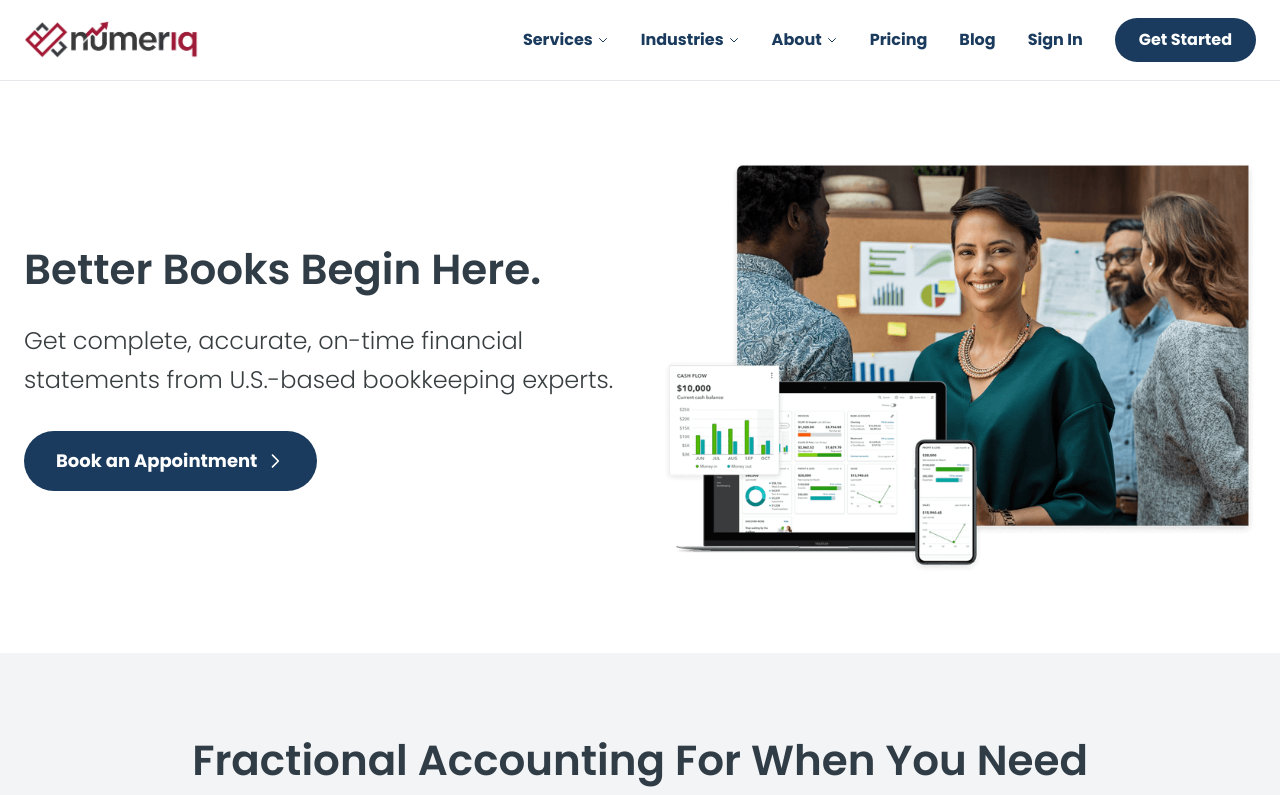
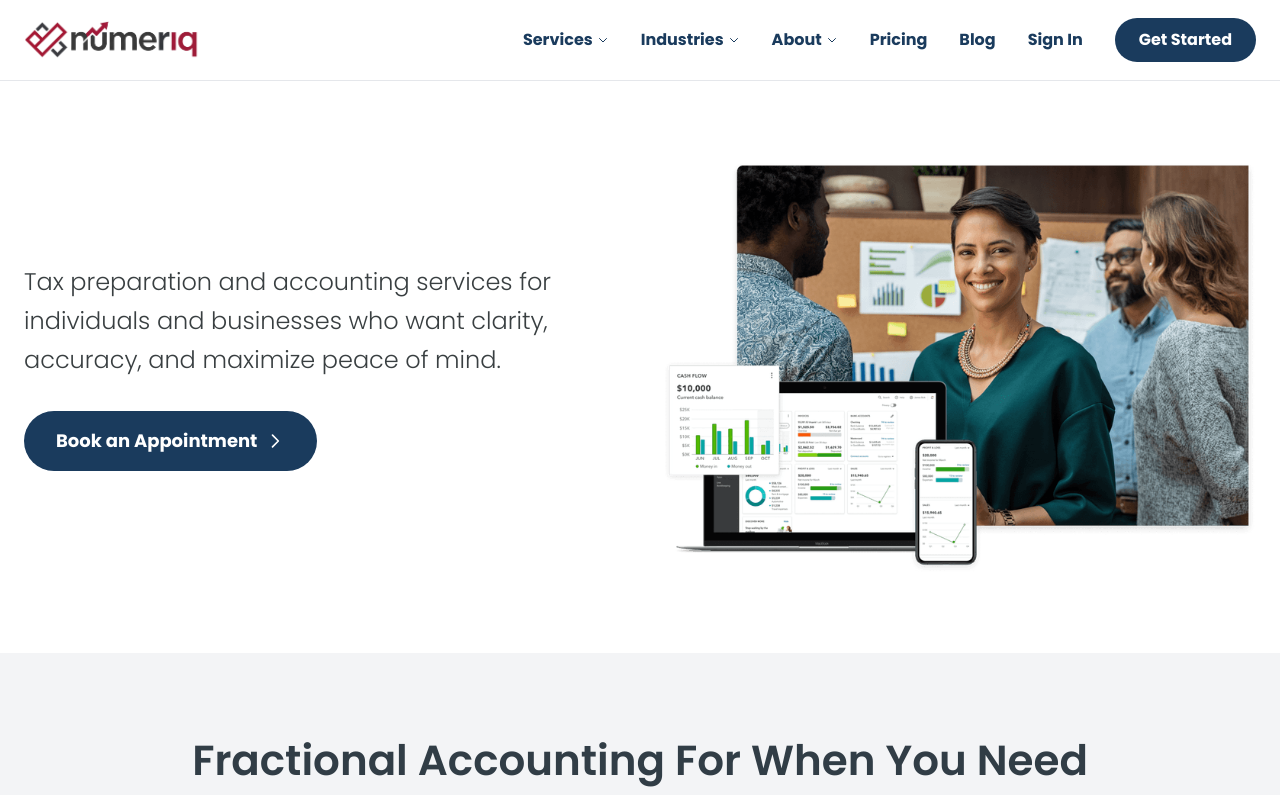
Before and after one commit to BenjaminBlois/website, a Next.js app: page / in a window 1280 px wide. Shown: the top 795 px of the page. Built offline with nearby package versions, Linux system fonts and the light colour scheme.

Commit message:
Update hero section: replace headline and subheadline with new subheader text

```diff
--- a/app/components/Hero.tsx
+++ b/app/components/Hero.tsx
@@ -9,11 +9,8 @@ export default function Hero() {
         <div className="flex flex-col lg:flex-row items-center gap-8 lg:gap-12 py-12 md:py-16 lg:py-20">
           {/* Text Content */}
           <div className="flex-1 w-full lg:w-auto">
-            <h1 className="text-3xl md:text-4xl lg:text-5xl xl:text-6xl font-semibold text-[#313d46] mb-6 leading-tight">
-              Better books begin here.
-            </h1>
             <p className="text-lg md:text-xl lg:text-2xl text-[#393f41] mb-8 leading-relaxed">
-              Get complete, accurate, on-time financial statements from U.S.-based bookkeeping experts.
+              Tax preparation and accounting services for individuals and businesses who want clarity, accuracy, and maximize peace of mind.
             </p>
             <button
               onClick={() => window.location.href = '/contact'}
```
